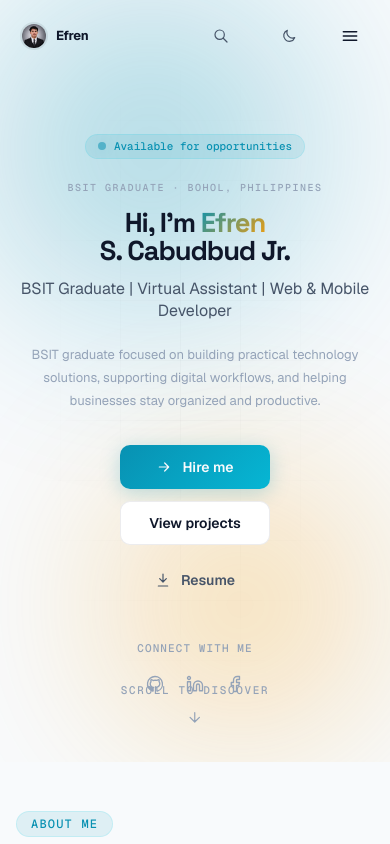
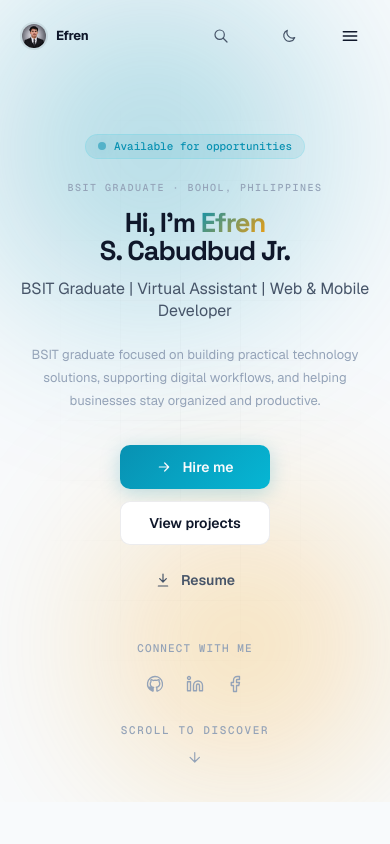
Before and after one commit to 4r6ie/My_Portfolio, a React (Vite) app: page / in a window 390 px wide. Shown: the top 844 px of the page. Built offline with nearby package versions, Linux system fonts and the light colour scheme.

Commit message:
Fix scroll to discover overlapping with social icons on mobile

```diff
--- a/src/index.css
+++ b/src/index.css
@@ -1002,7 +1002,7 @@ a.contact-value:hover { color: var(--accent); }
   .hero-subtitle { font-size: 16px; }
   .hero-buttons { flex-direction: column; width: 100%; }
   .hero-buttons .btn { width: 100%; }
-  .hero-social { flex-direction: column; gap: 12px; }
+  .hero-social { flex-direction: column; gap: 12px; margin-bottom: 40px; }
   .about-stats { grid-template-columns: repeat(3, 1fr); gap: 12px; }
   .about-stat { padding: 16px 8px; }
   .about-stat-value { font-size: 24px; }
```
